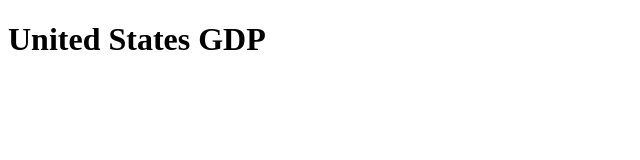
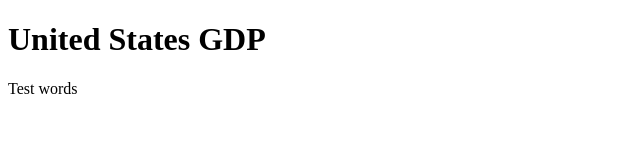
Before and after one commit to petercr/GDP-bar-chart, a plain HTML site: page index.html in a window 1280 px wide. Shown: the full height of the page, 0-640 px from the left. Drawn offline with nearby package versions, Linux system fonts and the light colour scheme; no server answers.

Commit message:
put in test text

```diff
--- a/index.html
+++ b/index.html
@@ -12,7 +12,7 @@
     <h1 id="title">United States GDP</h1>
   </header>
   <main class="container">
-    <svg id="graph"></svg>
+    <p>Test words</p>
   </main>
   <script src="https://d3js.org/d3.v5.min.js"></script>
   <script src="index.js"></script>
```
